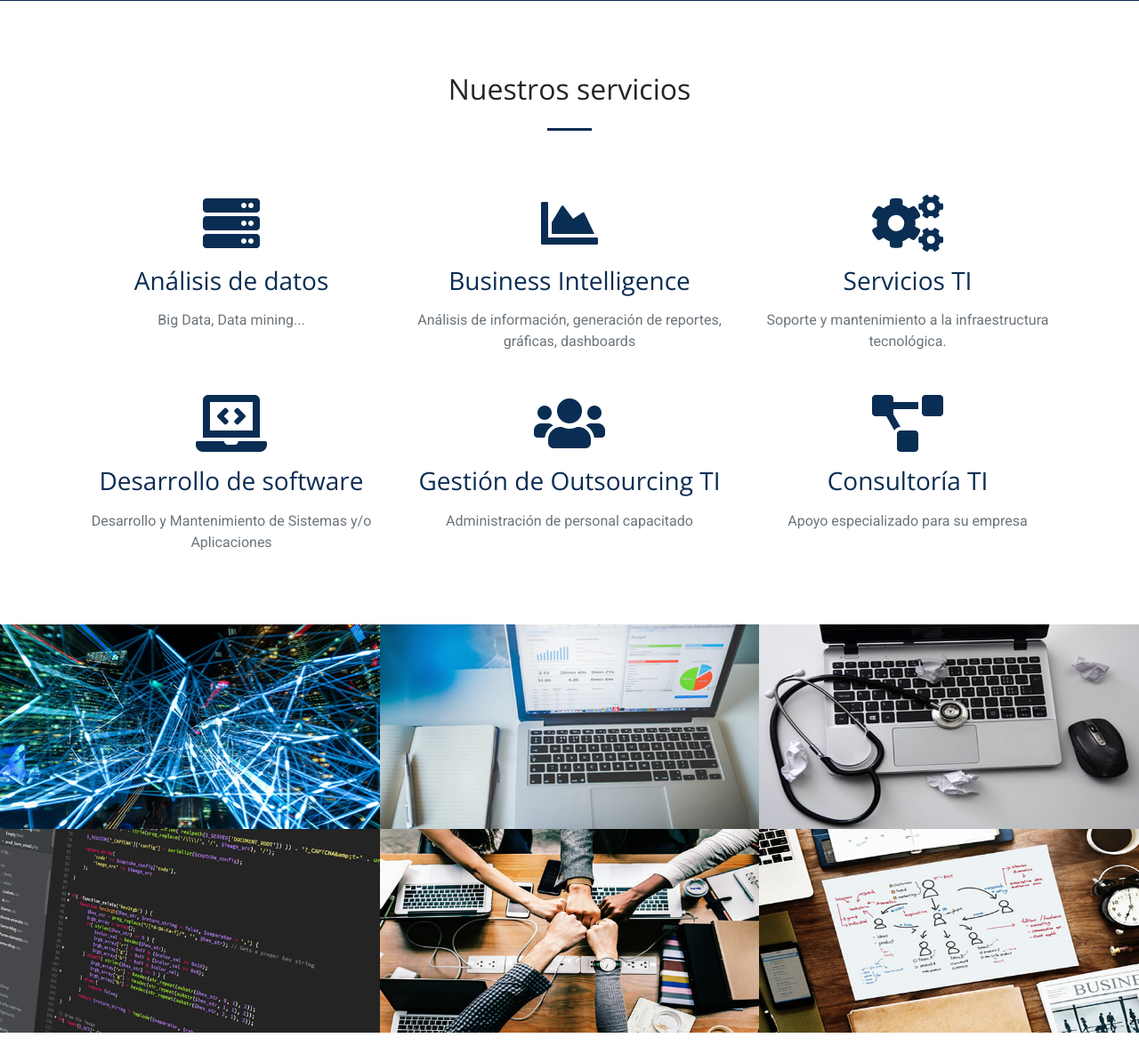
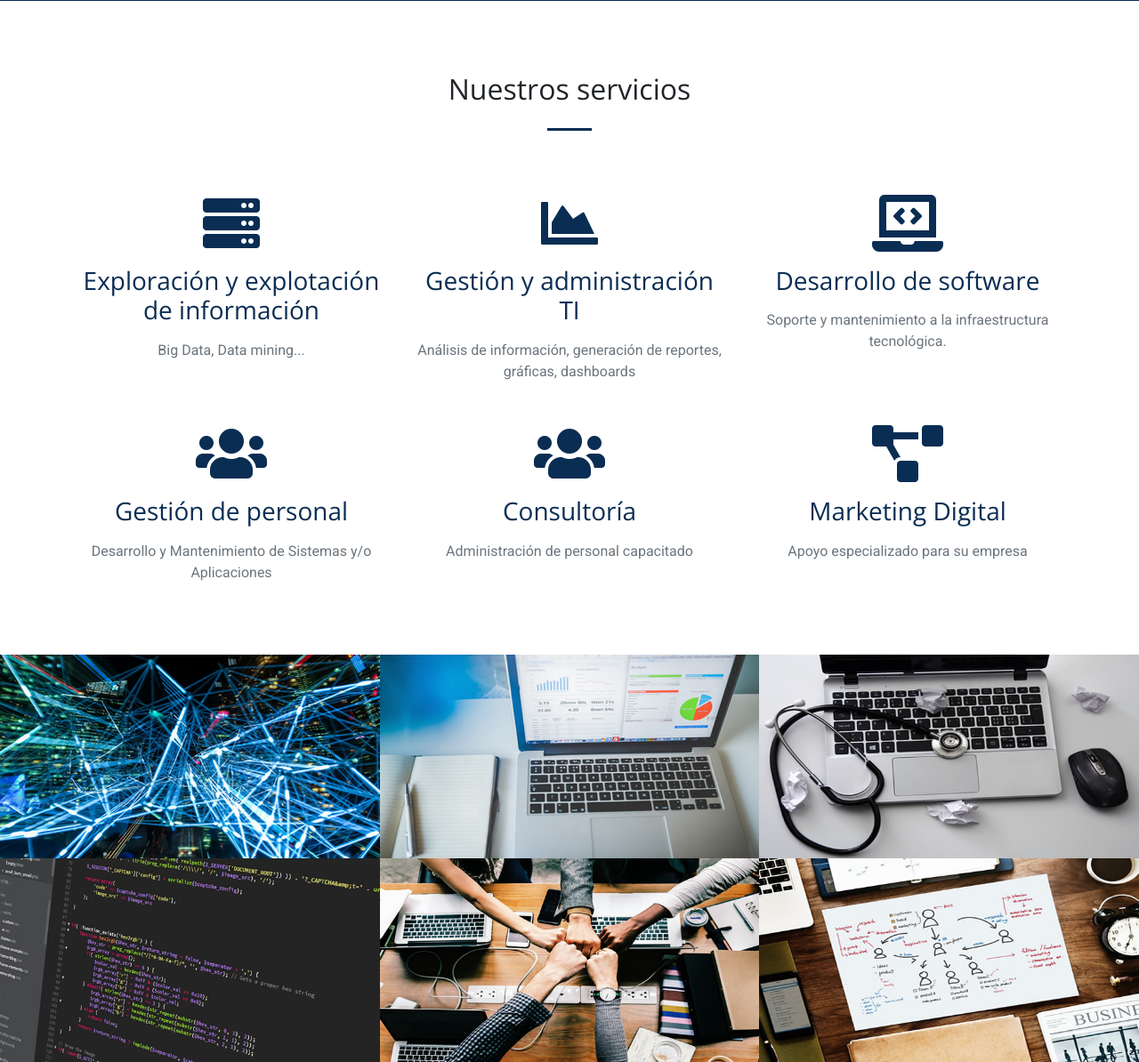
Before and after one commit to aravz/knaria, a PHP site: page / in a window 1280 px wide. Shown: the part 1200-2394 px from the top of the page at 89% size. Run offline with PHP 8.4, Linux system fonts and the light colour scheme; some libraries are stand-ins or nearby versions; some web fonts are replaced.

Commit message:
Prueba modal

```diff
--- a/index.html
+++ b/index.html
@@ -101,9 +101,9 @@
         <div class="row">
           <div class="col-lg-4 col-md-6 text-center">
             <div class="service-box mt-5 mx-auto">
-              <a href="" class="a-services">
+              <a href="" class="a-services" data-toggle="modal" data-target="#service1">
                 <i class="fa fa-4x fas fa-server mb-3 sr-icons"></i>
-                <h3 class="mb-3">Análisis de datos</h3>
+                <h3 class="mb-3">Exploración y explotación de información</h3>
                 <p class="text-muted mb-0">Big Data, Data mining...</p>
               </a>
             </div>
@@ -112,17 +112,8 @@
             <div class="service-box mt-5 mx-auto">
               <a href="" class="a-services">
                 <i class="fa fa-4x fas fa-chart-area mb-3 sr-icons"></i>
-                <h3 class="mb-3">Business Intelligence</h3>
+                <h3 class="mb-3">Gestión y administración TI</h3>
                 <p class="text-muted mb-0">Análisis de información, generación de reportes, gráficas, dashboards</p>
-              </a>
-            </div>
-          </div>
-          <div class="col-lg-4 col-md-6 text-center">
-            <div class="service-box mt-5 mx-auto">
-              <a href="" class="a-services">
-                <i class="fa fa-4x fas fa-cogs mb-3 sr-icons"></i>
-                <h3 class="mb-3">Servicios TI</h3>
-                <p class="text-muted mb-0">Soporte y mantenimiento a la infraestructura tecnológica.</p>
               </a>
             </div>
           </div>
@@ -131,6 +122,15 @@
               <a href="" class="a-services">
                 <i class="fa fa-4x fa-laptop-code mb-3 sr-icons"></i>
                 <h3 class="mb-3">Desarrollo de software</h3>
+                <p class="text-muted mb-0">Soporte y mantenimiento a la infraestructura tecnológica.</p>
+              </a>
+            </div>
+          </div>
+          <div class="col-lg-4 col-md-6 text-center">
+            <div class="service-box mt-5 mx-auto">
+              <a href="" class="a-services">
+                <i class="fa fa-4x fas fa-users mb-3 sr-icons"></i>
+                <h3 class="mb-3">Gestión de personal</h3>
                 <p class="text-muted mb-0">Desarrollo y Mantenimiento de Sistemas y/o Aplicaciones</p>
               </a>
             </div>
@@ -139,7 +139,7 @@
             <div class="service-box mt-5 mx-auto">
               <a href="" class="a-services">
                 <i class="fa fa-4x fas fa-users mb-3 sr-icons"></i>
-                <h3 class="mb-3">Gestión de Outsourcing TI</h3>
+                <h3 class="mb-3">Consultoría</h3>
                 <p class="text-muted mb-0">Administración de personal capacitado</p>
               </a>
             </div>
@@ -148,7 +148,7 @@
             <div class="service-box mt-5 mx-auto">
               <a href="" class="a-services">
                 <i class="fa fa-4x fas fa-project-diagram mb-3 sr-icons"></i>
-                <h3 class="mb-3">Consultoría TI</h3>
+                <h3 class="mb-3">Marketing Digital</h3>
                 <p class="text-muted mb-0">Apoyo especializado para su empresa</p>
               </a>
             </div>
@@ -381,6 +381,38 @@
       </div>
     </section>
 
+<!-- Modal services -->
+
+<!-- Modal -->
+<div class="modal fade bd-example-modal-lg" id="service1" tabindex="-1" role="dialog" aria-labelledby="exampleModalLabel" aria-hidden="true">
+  <div class="modal-dialog modal-lg" role="document">
+    <div class="modal-content">
+      <div class="modal-header">
+        <h5 class="modal-title" id="exampleModalLabel">Exploración y explotación de información</h5>
+        <button type="button" class="close" data-dismiss="modal" aria-label="Close">
+          <span aria-hidden="true">&times;</span>
+        </button>
+      </div>
+      <div class="modal-body">
+        <p>
+          En knaria procesamos y extraemos la información que se encuentra alojada en tus repositorios de información con base a los procedimientos particulares de tu negocio, a fin de generar conocimiento nuevo que te permita realizar la toma de decisiones de una forma eficaz. Entre los servicios que te ofrecemos están:
+        </p>
+        <ul>
+          <li>Inteligencia de datos (Big Data)</li>
+          <li>Minería de datos (Data Mining)</li>
+          <li>Inteligencia de negocios (Bussines Intelligence)</li>
+          <li>Aprendizaje automatizado (Machine Learning)</li>
+          <li>Pronóstico (Forecasting)</li>
+        </ul>
+        <br>
+        <h5 class="modal-h5 text-center">¡Contáctanos y olvídate de las interminables hojas de cálculo!</h5>
+      </div>
+      <div class="modal-footer">
+        <button type="button" class="btn btn-secondary" data-dismiss="modal">Close</button>
+      </div>
+    </div>
+  </div>
+</div>
     <!-- Bootstrap core JavaScript -->
     <script src="vendor/jquery/jquery.min.js"></script>
     <script src="vendor/bootstrap/js/bootstrap.bundle.min.js"></script>
@@ -408,7 +440,6 @@
           });
       });
   </script>
-
   </body>
 
 </html>
--- /dev/null
+++ b/scss/_modal.scss
@@ -0,0 +1,10 @@
+// Styling for the modal section
+.modal-title{
+    font-weight: bold;
+}
+.modal-body{
+    font-family: 'Roboto', sans-serif;
+}
+.modal-h5{
+    font-weight: bold;
+}
--- a/scss/creative.scss
+++ b/scss/creative.scss
@@ -10,3 +10,4 @@
 @import "contact.scss";
 @import "footer.scss";
 @import "about.scss";
+@import "modal.scss";
```
Also changed, not shown: css/creative.min.css, 2 other files.
